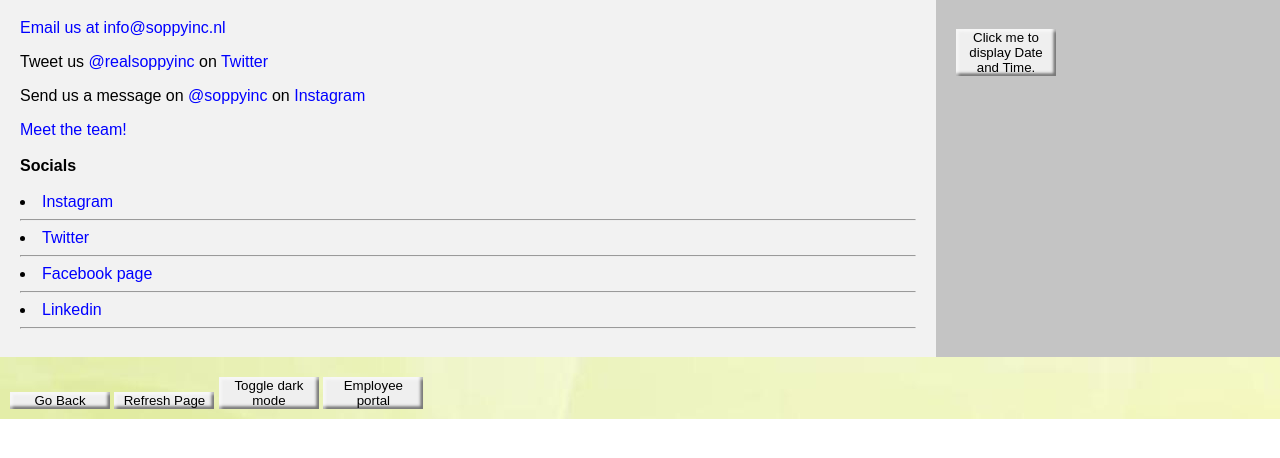
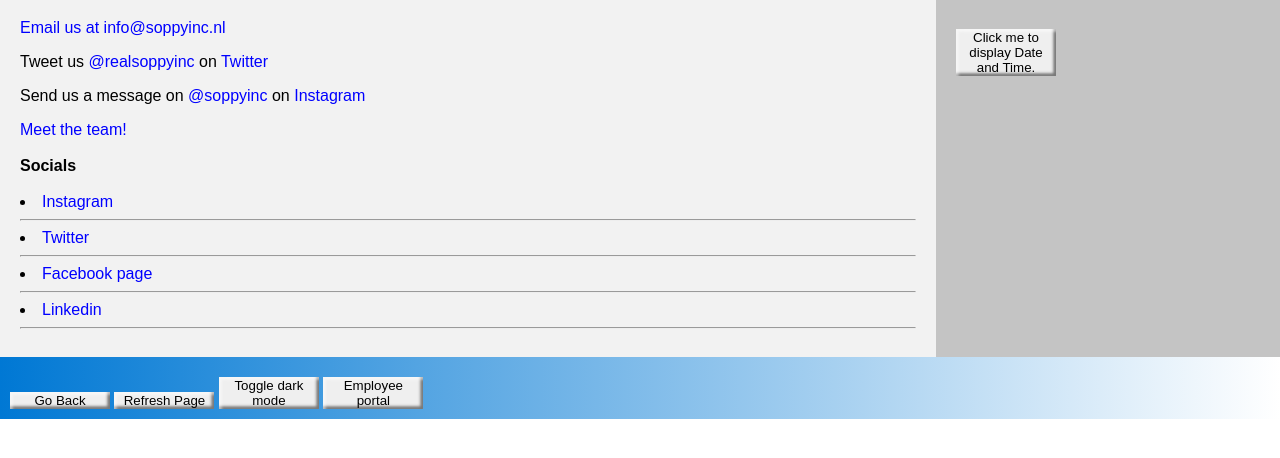
Before and after one commit to danieljustingray/soppy-inc, a PHP site: page /contact.html in a window 1280 px wide. Shown: the part 210-668 px from the top of the page. Run offline with PHP 8.4, Linux system fonts and the light colour scheme.

Commit message:
gradient :)))

```diff
--- a/style.css
+++ b/style.css
@@ -69,7 +69,7 @@ footer {
   text-align: bottom;
   color: black;
   flex: 0 0 100%;
-  background-image: url("images/footer.png");
+  background: linear-gradient(to right, #0078D4, #fff);
 }
 @media only screen and (max-width: 600px) {
   section {
```
